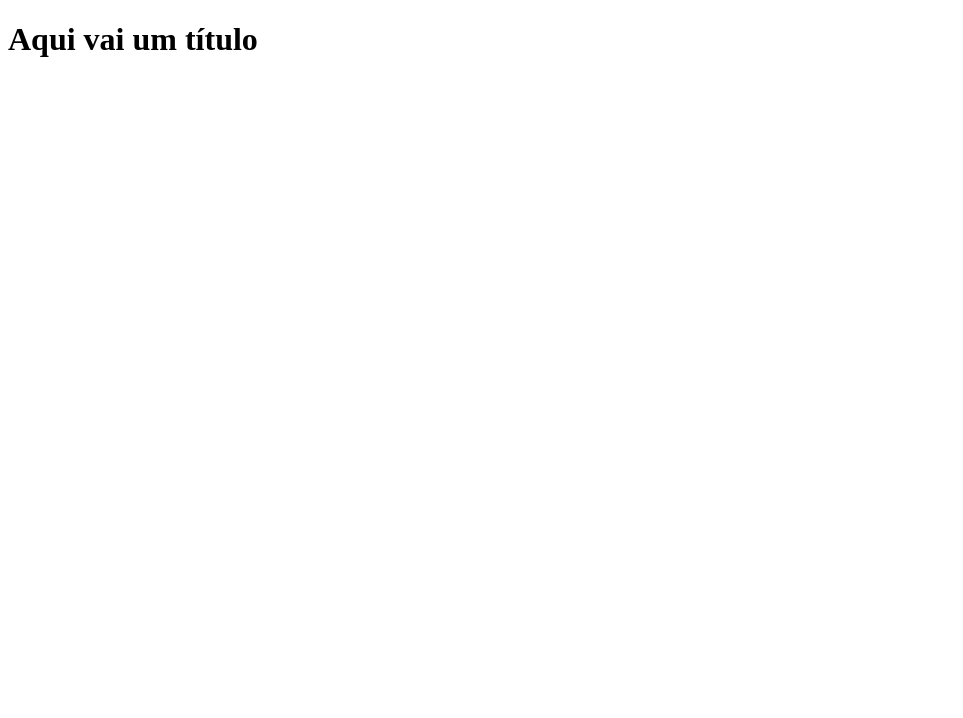
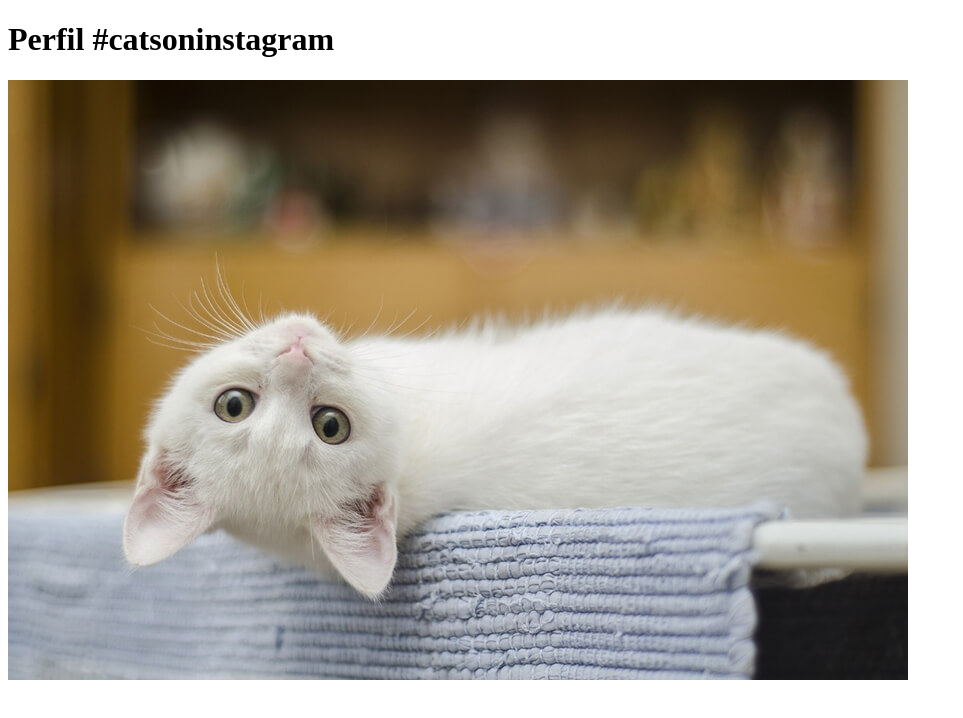
Before and after one commit to leticiacamposs2/bootcamp-java, a plain HTML site: page cursos-complementares/git-e-github/codigo/modulo2/index.html in a window 1280 px wide. Shown: the whole page, without its empty margins (0-963 px from the left). Drawn offline with Linux system fonts and the light colour scheme.

Commit message:
exercise modulo 2 cat

```diff
--- a/cursos-complementares/git-e-github/codigo/modulo2/index.html
+++ b/cursos-complementares/git-e-github/codigo/modulo2/index.html
@@ -2,12 +2,13 @@
 <html lang="pt-br">
 
 <head>
-    <title>Título da página</title>
+    <title>Fanpage de Gatinhos</title>
     <meta charset="utf-8">
 </head>
 
 <body>
-    <h1>Aqui vai um título</h1>
+    <h1>Perfil #catsoninstagram</h1>
+    <img src="images/cat.jpg" />
 </body>
 
 </html>
```
Also changed, not shown: cursos-complementares/git-e-github/codigo/modulo2/images/cat.jpg (added).
